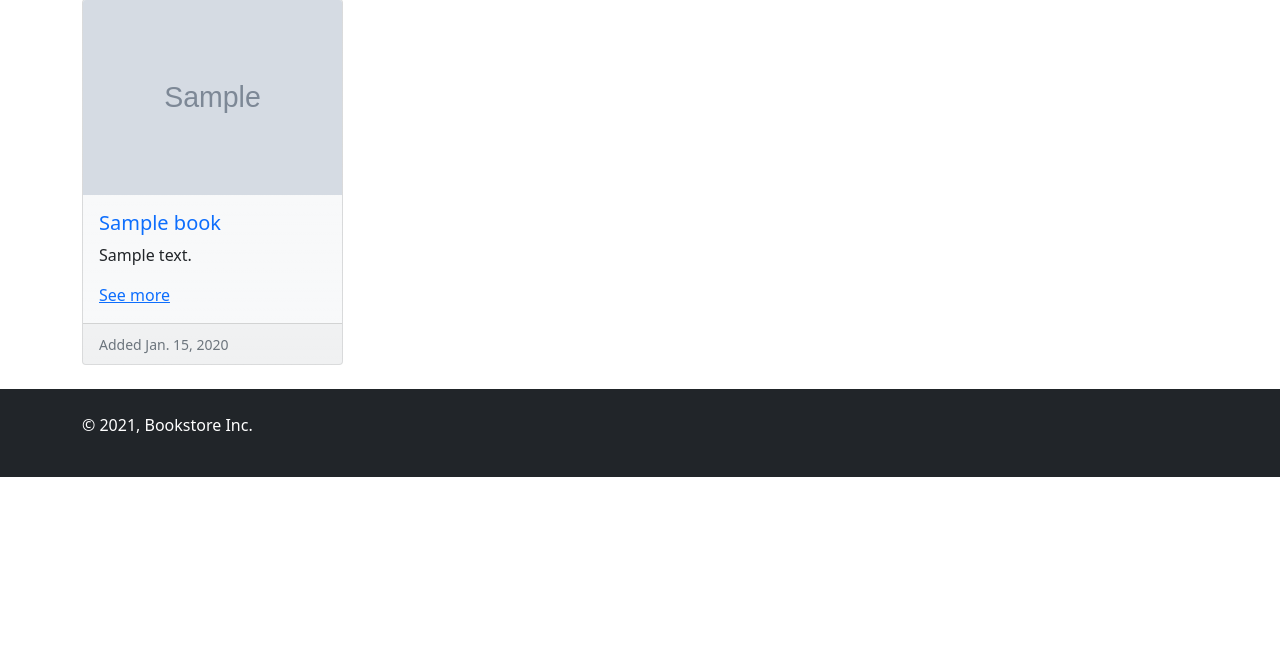
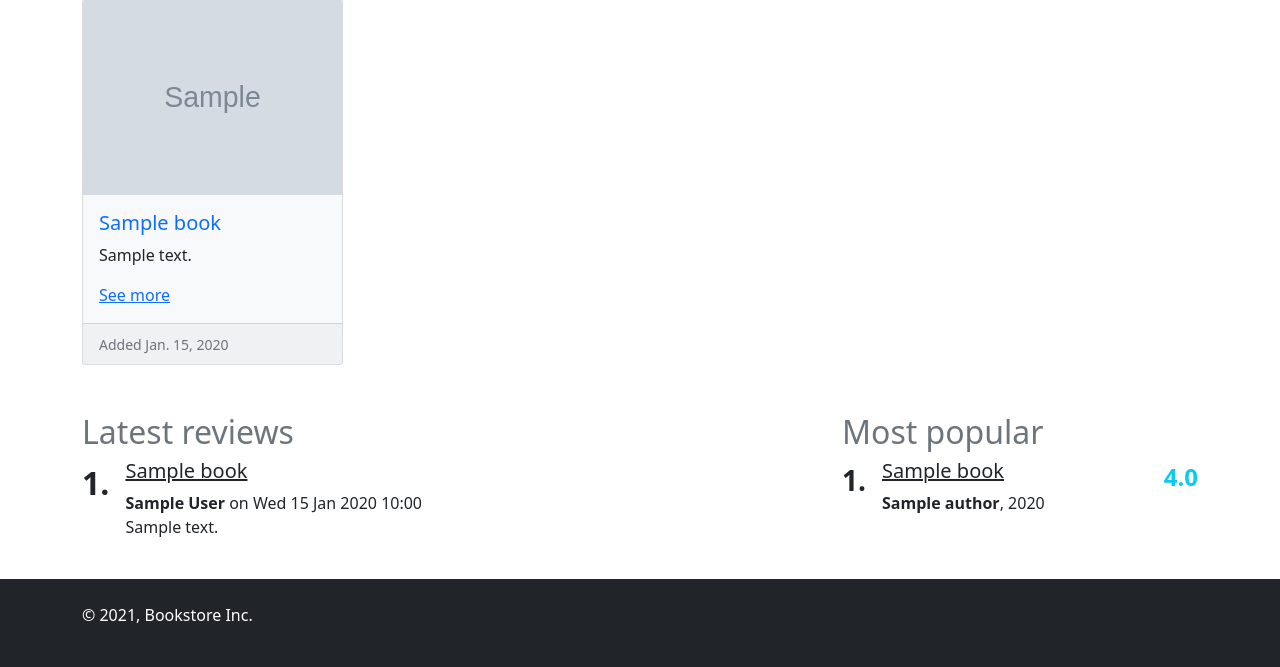
Before and after one commit to dyachoksa/bookstore, a Django app: page / in a window 1280 px wide. Shown: the part 666-1333 px from the top of the page. Before the commit the page ends 1143 px from the top, so only its background shows below. Run offline with Django 3.2, Linux system fonts and the light colour scheme; tables that the repository leaves empty hold one stand-in row (values such as "Sample post"); grey boxes marked "Sample" are stand-in pictures; some libraries are stand-ins or nearby versions.

Commit message:
Added latest reviews and popular books

```diff
--- a/books/templates/books/index.html
+++ b/books/templates/books/index.html
@@ -23,7 +23,8 @@
                         </a>
                         <div class="carousel-caption d-none d-md-block bg-dark">
                             <h5>
-                                <a href="{{ book.get_absolute_url }}" class="text-decoration-none text-white">{{ book.title }}</a>
+                                <a href="{{ book.get_absolute_url }}"
+                                   class="text-decoration-none text-white">{{ book.title }}</a>
                             </h5>
                             <p>{{ book.description | truncatechars_html:60 }}</p>
                         </div>
@@ -58,4 +59,60 @@
             {% endfor %}
         </div>
     </div>
+
+    <div class="row mt-5">
+        <div class="col-12 col-md-7 col-lg-8 pe-4">
+            <h2 class="text-secondary">Latest reviews</h2>
+
+            {% for review in latest_reviews %}
+                <div class="d-flex mb-3">
+                    <div class="flex-shrink-0">
+                        <div class="fs-2 fw-bolder">{{ forloop.counter }}.</div>
+                    </div>
+                    <div class="flex-grow-1 ms-3">
+                        <h5>
+                            <a href="{{ review.book.get_absolute_url }}" class="text-dark">
+                                {{ review.book.title }}
+                            </a>
+                        </h5>
+                        <p class="mb-0">
+                            <strong>{{ review.user.get_full_name | default:review.user.username }}</strong>
+                            on
+                            {{ review.created_at|date:"D d M Y" }} {{ review.created_at|time:"H:i" }}
+                        </p>
+
+                        <div>
+                            {{ review.content | truncatewords_html:25 }}
+                        </div>
+                    </div>
+                </div>
+            {% endfor %}
+
+        </div>
+        <div class="col-12 col-md-5 col-lg-4">
+            <h2 class="text-secondary">Most popular</h2>
+
+            {% for book in most_popular_books %}
+                <div class="d-flex mb-3">
+                    <div class="flex-shrink-0">
+                        <div class="fs-3 fw-bolder">{{ forloop.counter }}.</div>
+                    </div>
+                    <div class="flex-grow-1 ms-3">
+                        <h5>
+                            <a href="{{ book.get_absolute_url }}" class="text-dark">
+                                {{ book.title }}
+                            </a>
+                        </h5>
+                        <p class="mb-0">
+                            <strong>{{ book.author.name }}</strong>, {{ book.year }}
+                        </p>
+                    </div>
+
+                    <div class="ms-3 text-nowrap fs-4 fw-bold text-info">
+                        {{ book.rating|default_if_none:1 }}
+                    </div>
+                </div>
+            {% endfor %}
+        </div>
+    </div>
 {% endblock %}
--- a/books/views.py
+++ b/books/views.py
@@ -2,6 +2,7 @@ from django.contrib import messages
 from django.contrib.auth.decorators import login_required
 from django.contrib.auth.mixins import LoginRequiredMixin
 from django.contrib.messages.views import SuccessMessageMixin
+from django.db.models import Avg
 from django.http import HttpResponseForbidden
 from django.shortcuts import render, get_object_or_404, redirect
 from django.urls import reverse
@@ -16,10 +17,16 @@ from .models import Book, Review, Author
 def index(request):
     books = Book.objects.all().order_by('-created_at')[:4]
     featured_books = Book.objects.filter(is_featured=True).order_by('-created_at')
+    latest_reviews = Review.objects.select_related('user', 'book').order_by('-created_at')[:5]
+    most_popular_books = Book.objects.annotate(rating=Avg('reviews__rating'))\
+                             .filter(rating__gte=1)\
+                             .order_by('-rating')[:5]
 
     context = {
         'books': books,
         'featured_books': featured_books,
+        'latest_reviews': latest_reviews,
+        'most_popular_books': most_popular_books,
     }
 
     return render(request, "books/index.html", context=context)
--- a/bookstore/settings.py
+++ b/bookstore/settings.py
@@ -43,6 +43,7 @@ INSTALLED_APPS = [
     'allauth.account',
     'allauth.socialaccount',
     'crispy_forms',
+    'django_extensions',
 
     'books.apps.BooksConfig',
     'users.apps.UsersConfig',
--- a/requirements.txt
+++ b/requirements.txt
@@ -3,3 +3,4 @@ Pillow
 
 django-allauth
 django-crispy-forms
+django-extensions
```
